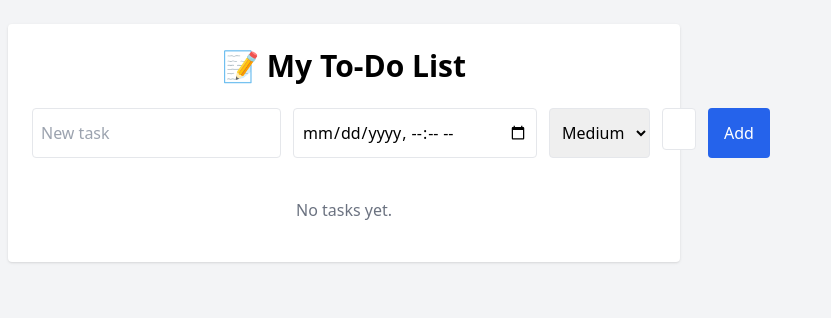
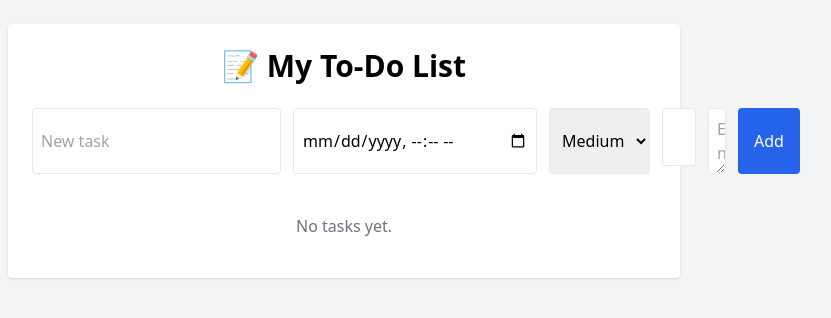
Before and after one commit to sudip6164/django-todo-list, a Django app: page / in a window 1280 px wide. Shown: the top 318 px of the page, without its empty margins (296-1127 px from the left). Run offline with Django 5.2, Linux system fonts and the light colour scheme; data that the repository does not hold is empty; some libraries are stand-ins or nearby versions.

Commit message:
task description added

```diff
--- a/todo/templates/todo/index.html
+++ b/todo/templates/todo/index.html
@@ -26,6 +26,7 @@
                 placeholder="Category (e.g. Work)"
                 class="w-full px-4 py-2 border rounded focus:outline-none focus:ring-2 focus:ring-blue-400 mb-2"
             />
+            <textarea name="description" placeholder="Enter description" class="border p-2 rounded w-full"></textarea>
             <button type="submit" class="bg-blue-600 text-white px-4 py-2 rounded hover:bg-blue-700">
                 Add
             </button>
@@ -42,6 +43,7 @@
                         {% if task.category %}
                             <div class="text-sm text-gray-500">Category: {{ task.category }}</div>
                         {% endif %}
+                        <p class="text-gray-600 text-sm">{{ task.description }}</p>
                         {% if task.due_date %}
                             <small class="text-xs text-gray-500">[Due: {{ task.due_date|date:"M d, Y h:i A" }}]</small>
                         {% endif %}
--- a/todo/views.py
+++ b/todo/views.py
@@ -19,7 +19,7 @@ def index(request):
             category, _ = Category.objects.get_or_create(name=category_name)
 
         if title:
-            Task.objects.create(title=title, due_date=due_date, priority=priority, category=category)
+            Task.objects.create(title=title, due_date=due_date, priority=priority, description=description, category=category)
         return redirect('index')
 
     tasks = Task.objects.all().order_by('completed', 'due_date')
```
